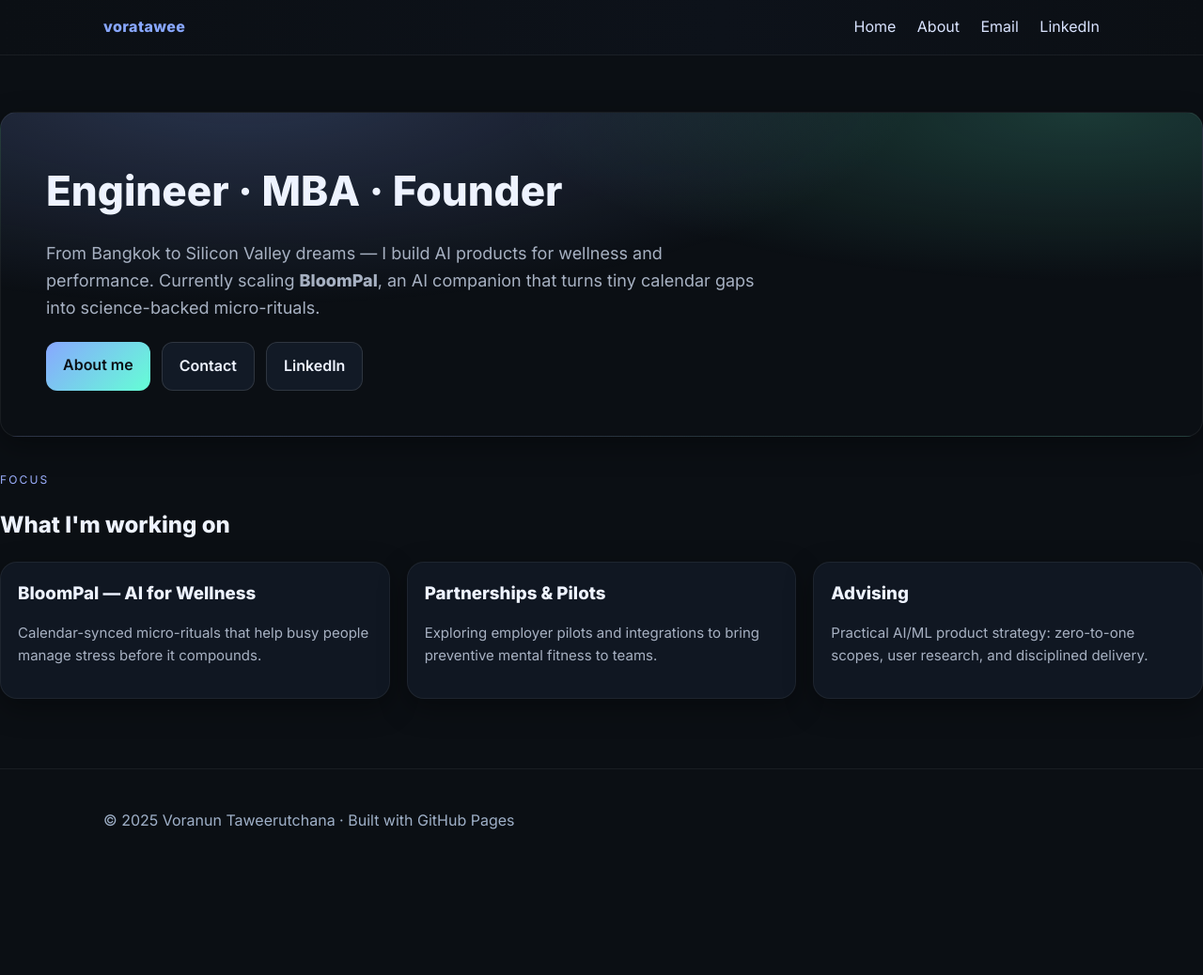
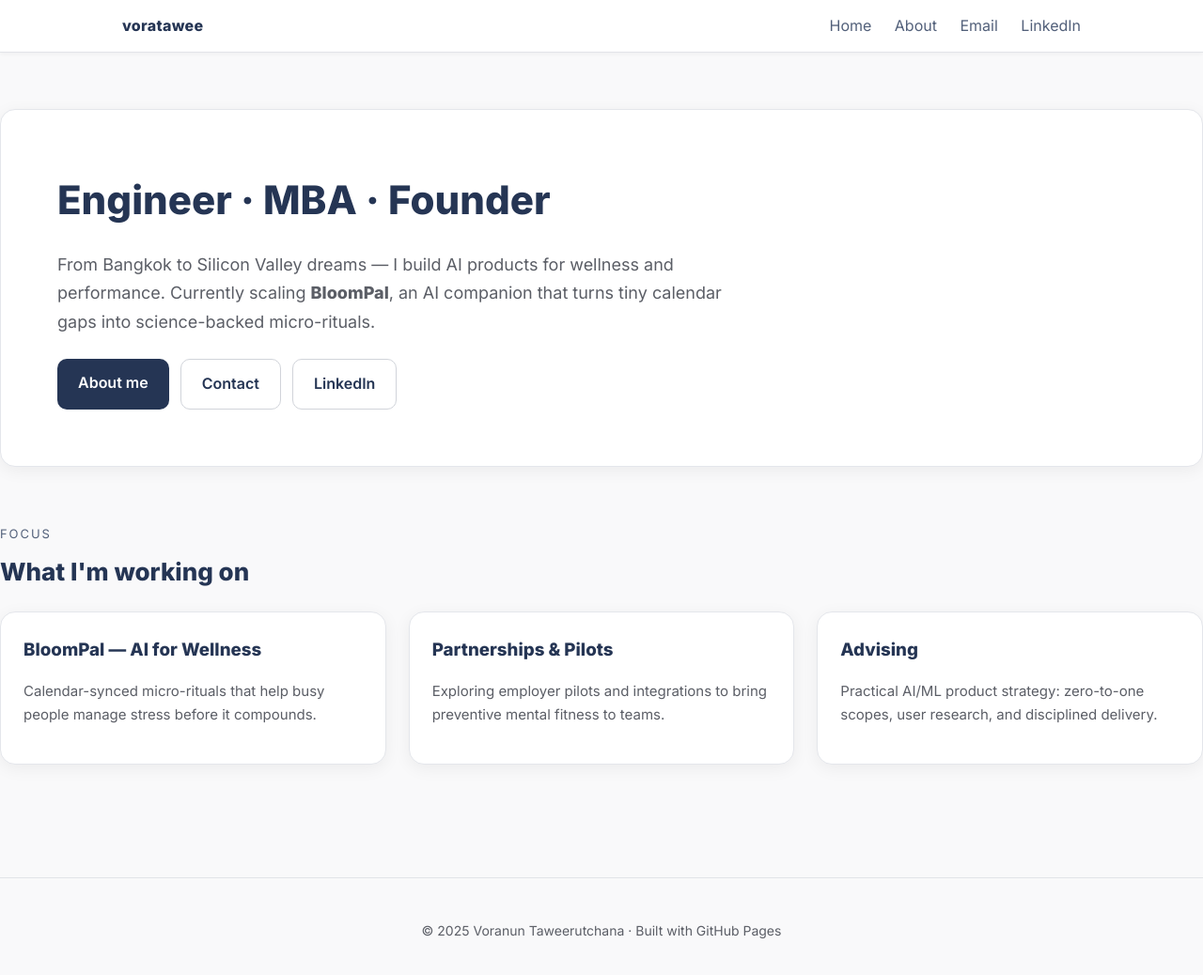
Before and after one commit to voratawee/voratawee.github.io, a Jekyll site: the page built from index.md, in a window 1280 px wide and 1046 px high. Shown: the top 1038 px of the window at 94% size. Built offline with Jekyll 4.4.1, drawn with Linux system fonts in a browser that asks for light colours.

Commit message:
Update site.css

```diff
--- a/assets/css/site.css
+++ b/assets/css/site.css
@@ -1,59 +1,164 @@
-/* Innovation theme — dark, airy, soft neon accents */
-:root{
-  --bg:#0b0f14;
-  --panel:#101722;
-  --muted:#a7b1c2;
-  --text:#eef3ff;
-  --accent:#88a7ff;
-  --accent-2:#64ffd5;
-  --radius:18px;
-  --shadow:0 10px 30px rgba(0,0,0,.35);
+/* Professional light theme — clean, calm, confident */
+
+:root {
+  --bg: #f9f9fa;
+  --panel: #ffffff;
+  --muted: #5b5e66;
+  --text: #1a1b1e;
+  --accent: #253554;     /* navy */
+  --accent-2: #52607a;   /* slate blue */
+  --radius: 16px;
+  --shadow: 0 4px 18px rgba(0,0,0,.06);
 }
-*{box-sizing:border-box}
-html,body{margin:0;padding:0;background:var(--bg);color:var(--text);
-  font-family:Inter, system-ui, -apple-system, Segoe UI, Roboto, Arial, sans-serif;line-height:1.6}
 
-.wrap{max-width:1100px;margin:0 auto;padding:0 20px}
-a{color:var(--accent);text-decoration:none}
-a:hover{opacity:.9}
+* { box-sizing: border-box; }
 
-.site-header{position:sticky;top:0;z-index:10;
-  background:linear-gradient(90deg,#0b0f14 0%,#0d121a 60%,#0b0f14 100%);
-  border-bottom:1px solid rgba(255,255,255,.06)}
-.brand{font-weight:800;letter-spacing:.4px}
-.site-header .wrap{display:flex;align-items:center;justify-content:space-between;padding:16px 20px}
-.nav a{margin-left:18px;color:#d9e3ff}
+html, body {
+  margin: 0;
+  padding: 0;
+  background: var(--bg);
+  color: var(--text);
+  font-family: "Inter", system-ui, -apple-system, "Segoe UI", Roboto, Arial, sans-serif;
+  line-height: 1.7;
+}
 
-.content{padding:38px 0}
+/* === Global spacing === */
+.wrap {
+  max-width: 1100px;
+  margin: 0 auto;
+  padding: 0 40px;   /* wider left/right space */
+}
 
-.hero{
-  background:radial-gradient(1200px 400px at 20% -10%, rgba(136,167,255,.25), transparent 60%),
-             radial-gradient(1000px 300px at 90% 0%, rgba(100,255,213,.18), transparent 60%);
-  border:1px solid rgba(255,255,255,.06);
-  box-shadow:var(--shadow);
-  border-radius:var(--radius);
-  padding:48px; margin:22px 0;
+a {
+  color: var(--accent);
+  text-decoration: none;
 }
-.hero h1{font-size:44px;margin:0 0 10px}
-.hero p{font-size:18px;color:var(--muted);max-width:760px}
-.cta{margin-top:22px;display:flex;gap:12px;flex-wrap:wrap}
-.btn{
-  display:inline-block;padding:12px 18px;border-radius:12px;font-weight:600;
-  border:1px solid rgba(255,255,255,.12);background:#121a26;color:var(--text)
+a:hover {
+  text-decoration: underline;
 }
-.btn.primary{background:linear-gradient(135deg,var(--accent),var(--accent-2));color:#0b0f14;border:none}
 
-.section{margin:36px 0}
-.kicker{letter-spacing:.18em;text-transform:uppercase;color:#9db0ff;font-size:12px}
+/* === Header === */
+.site-header {
+  position: sticky;
+  top: 0;
+  z-index: 10;
+  background: #fff;
+  border-bottom: 1px solid #e2e4e8;
+  box-shadow: 0 2px 4px rgba(0,0,0,.04);
+}
+.site-header .wrap {
+  display: flex;
+  align-items: center;
+  justify-content: space-between;
+  padding: 14px 40px;
+}
+.brand {
+  font-weight: 800;
+  letter-spacing: .3px;
+  color: var(--accent);
+}
+.nav a {
+  margin-left: 20px;
+  color: var(--accent-2);
+  font-weight: 500;
+}
 
-.grid{display:grid;gap:18px;margin-top:18px}
-@media(min-width:860px){.grid{grid-template-columns:repeat(3,1fr)}}
+/* === Hero === */
+.content { padding: 60px 0; }
 
-.card{
-  background:var(--panel);border:1px solid rgba(255,255,255,.06);
-  border-radius:var(--radius);padding:18px;box-shadow:var(--shadow);
+.hero {
+  background: var(--panel);
+  border: 1px solid #e4e6eb;
+  border-radius: var(--radius);
+  box-shadow: var(--shadow);
+  padding: 60px;
+  margin: 0 0 40px;
 }
-.card h3{margin:0 0 6px}
-.card p{color:var(--muted);font-size:15px}
+.hero h1 {
+  font-size: 42px;
+  margin: 0 0 16px;
+  color: var(--accent);
+}
+.hero p {
+  font-size: 18px;
+  color: var(--muted);
+  max-width: 720px;
+}
+.cta {
+  margin-top: 24px;
+  display: flex;
+  gap: 12px;
+  flex-wrap: wrap;
+}
+.btn {
+  display: inline-block;
+  padding: 12px 22px;
+  border-radius: 10px;
+  border: 1px solid #d1d4da;
+  background: #fff;
+  color: var(--accent);
+  font-weight: 600;
+}
+.btn.primary {
+  background: var(--accent);
+  color: #fff;
+  border: none;
+}
+.btn.primary:hover {
+  opacity: .9;
+}
 
-.site-footer{border-top:1px solid rgba(255,255,255,.06);padding:26px 0;color:#9fb0c8}
+/* === Sections and Cards === */
+.section { margin: 60px 0; }
+.kicker {
+  letter-spacing: .15em;
+  text-transform: uppercase;
+  color: var(--accent-2);
+  font-size: 13px;
+  margin-bottom: 8px;
+}
+.section h2 {
+  font-size: 26px;
+  margin: 0 0 20px;
+  color: var(--accent);
+}
+
+.grid {
+  display: grid;
+  gap: 24px;
+}
+@media (min-width: 860px) {
+  .grid {
+    grid-template-columns: repeat(3, 1fr);
+  }
+}
+
+.card {
+  background: var(--panel);
+  border: 1px solid #e4e6eb;
+  border-radius: var(--radius);
+  padding: 24px;
+  box-shadow: var(--shadow);
+  transition: transform .2s ease, box-shadow .2s ease;
+}
+.card:hover {
+  transform: translateY(-3px);
+  box-shadow: 0 6px 20px rgba(0,0,0,.08);
+}
+.card h3 {
+  margin: 0 0 8px;
+  color: var(--accent);
+}
+.card p {
+  color: var(--muted);
+  font-size: 15px;
+}
+
+/* === Footer === */
+.site-footer {
+  border-top: 1px solid #e2e4e8;
+  padding: 30px 0;
+  color: var(--muted);
+  text-align: center;
+  font-size: 14px;
+}
```
